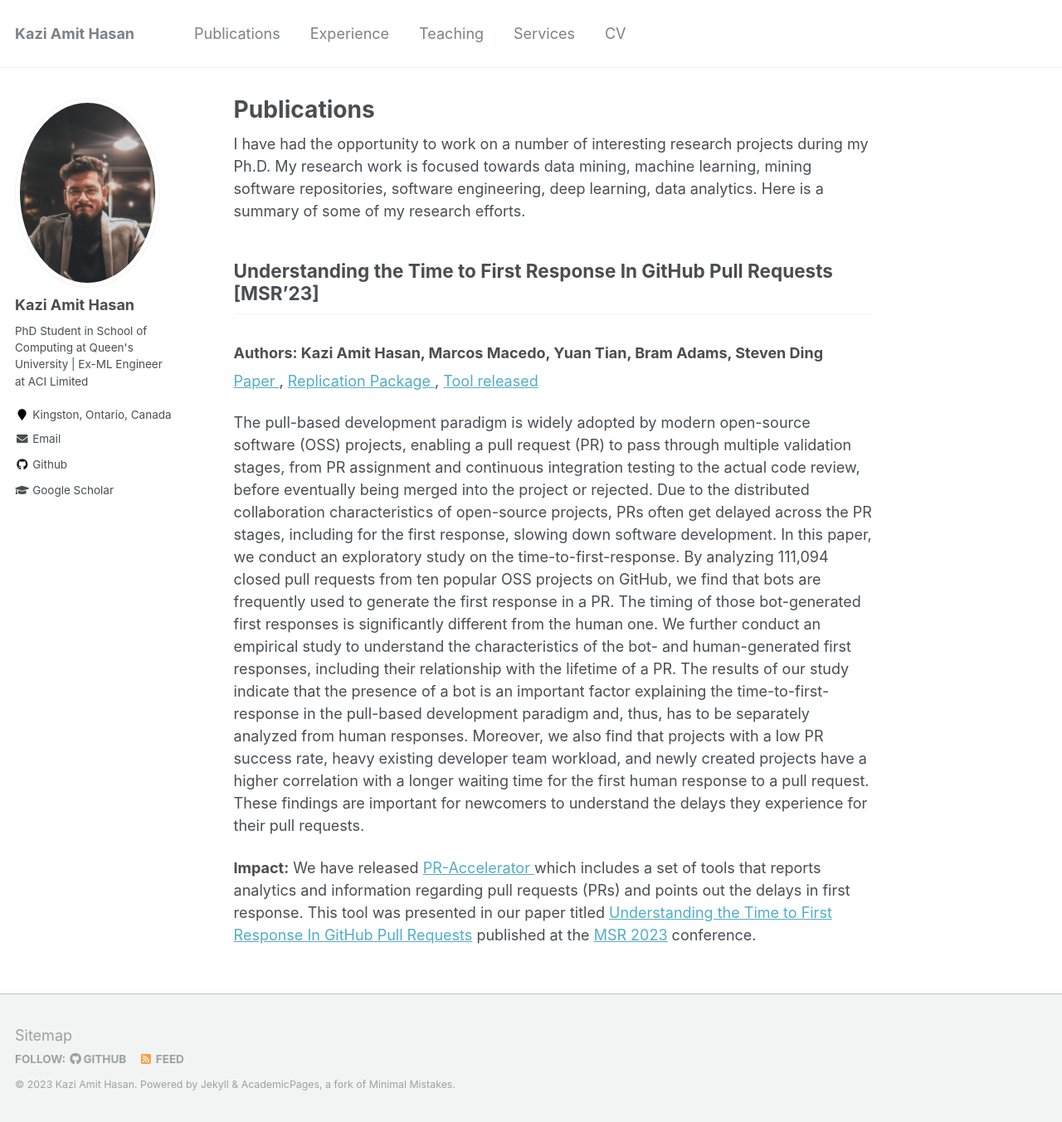
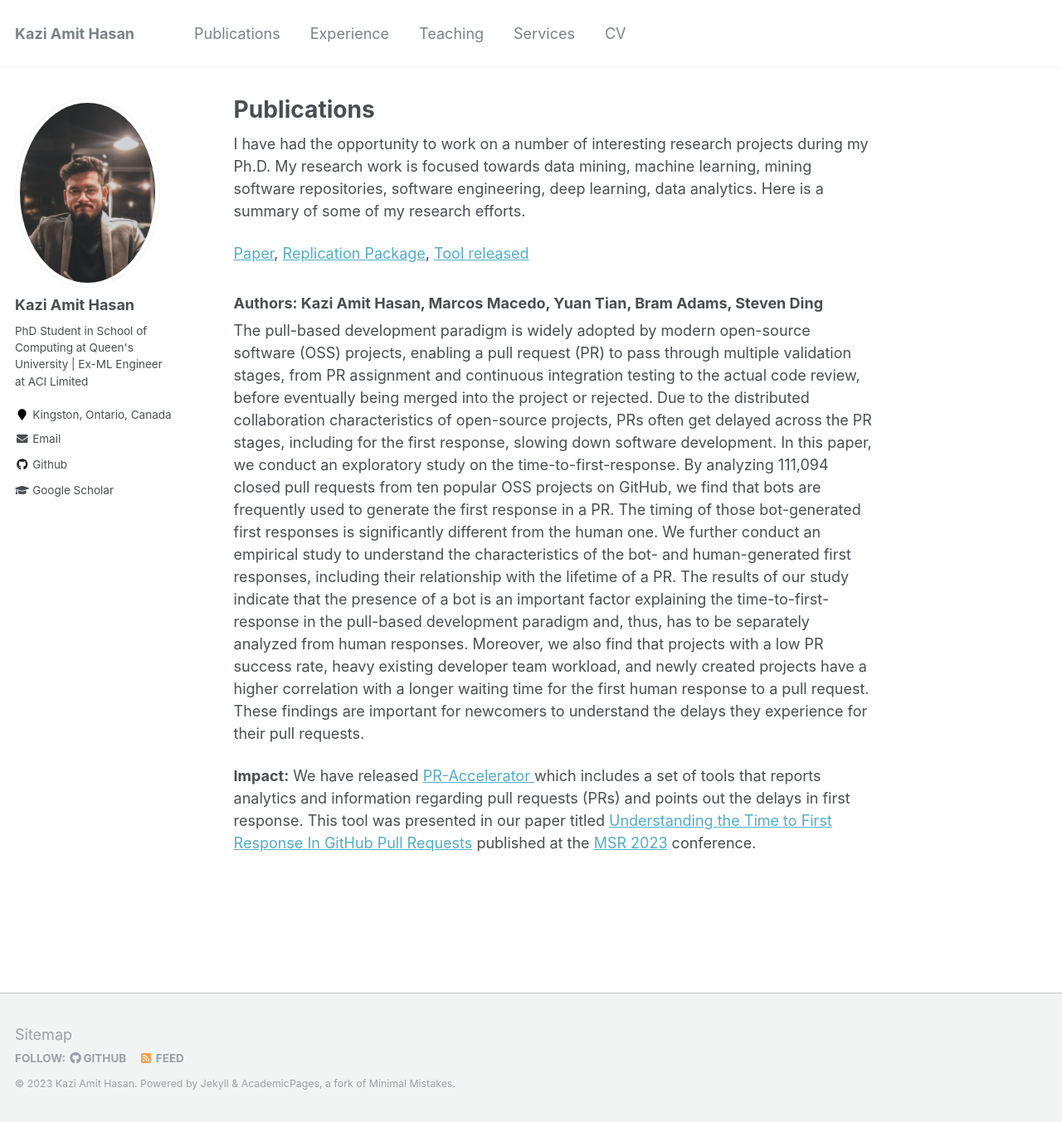
Before and after one commit to KaziAmitHasan/kaziamithasan.github.io, a Jekyll site: the page built from _pages/publications.md, in a window 1280 px wide and 1353 px high. Shown: the whole window at 83% size. Built offline with Jekyll 4.4.1, drawn with Linux system fonts in a browser that asks for light colours.

Commit message:
info updated

```diff
--- a/_pages/publications.md
+++ b/_pages/publications.md
@@ -5,12 +5,9 @@
 
 I have had the opportunity to work on a number of interesting research projects during my Ph.D. My research work is focused towards data mining, machine learning, mining software repositories, software engineering, deep learning, data analytics. Here is a summary of some of my research efforts.
 
-## Understanding the Time to First Response In GitHub Pull Requests [MSR'23]
+<a href = 'https://arxiv.org/abs/2304.08426'> Paper</a>, <a href = '#'> Replication Package</a>, <a href = 'https://github.com/RISElabQueens/PR-Accelerator'> Tool released </a>
 
 ### Authors: Kazi Amit Hasan, Marcos Macedo, Yuan Tian, Bram Adams, Steven Ding
-
-<a href = 'https://arxiv.org/abs/2304.08426'> Paper </a>, <a href = '#'> Replication Package </a>, <a href = 'https://github.com/RISElabQueens/PR-Accelerator'> Tool released </a>
-
 
 The pull-based development paradigm is widely adopted by modern open-source software
 (OSS) projects, enabling a pull request (PR) to pass through multiple validation stages, from PR
```
